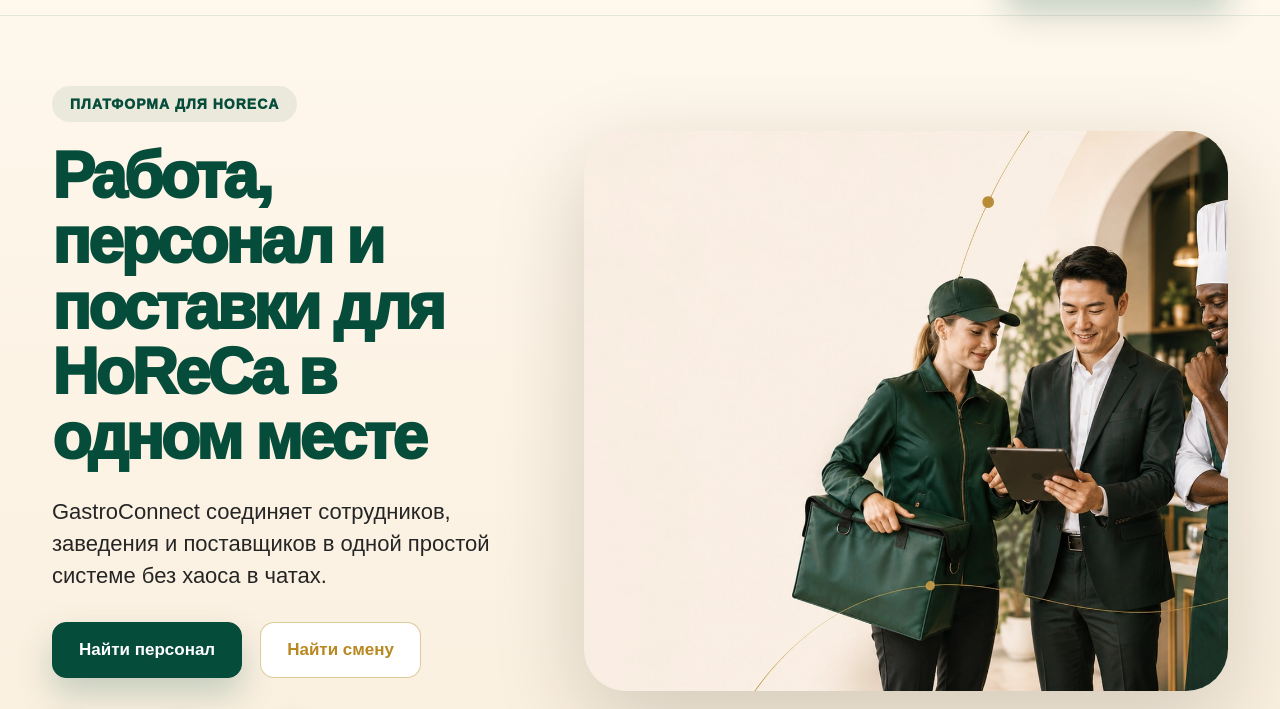
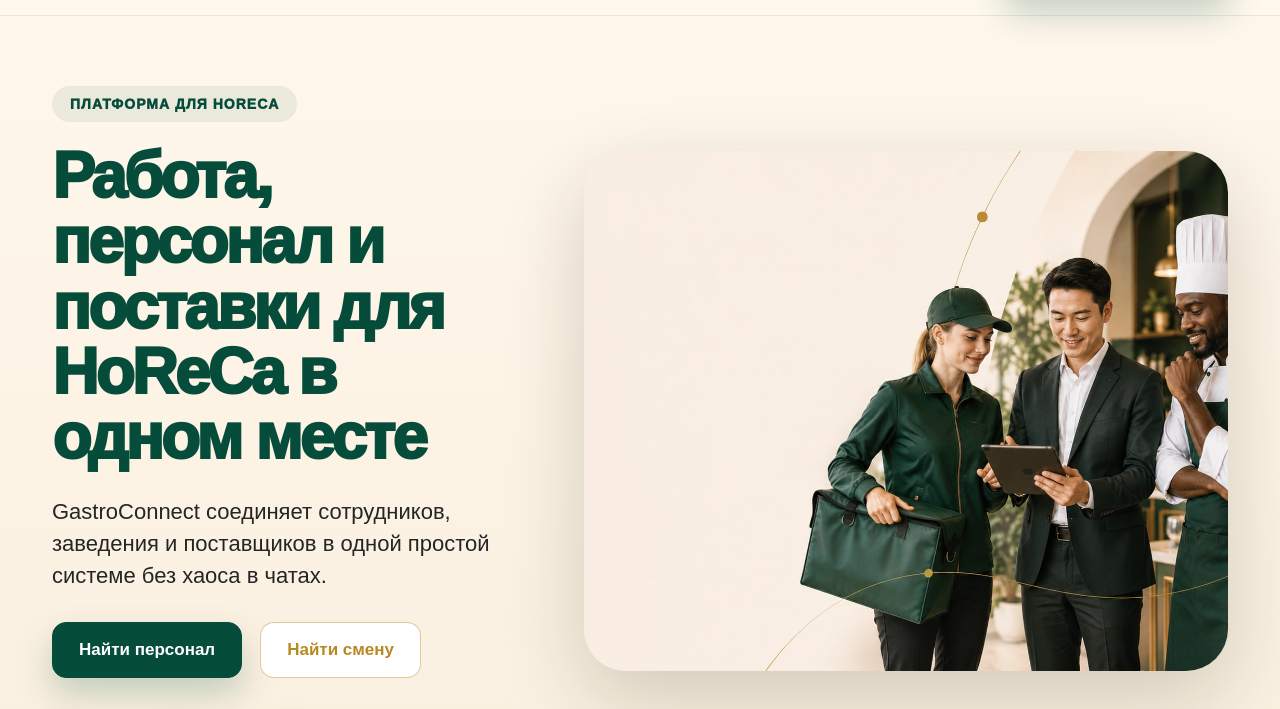
Before and after one commit to alikhanabakarov-cmyk/gastroconnect, a plain HTML site: page index.html in a window 1280 px wide. Shown: the part 76-785 px from the top of the page. Drawn offline with Linux system fonts and the light colour scheme.

Commit message:
Update style.css

```diff
--- a/style.css
+++ b/style.css
@@ -688,3 +688,58 @@ textarea:focus {
     max-height: none !important;
   }
 }
+/* FIX HERO IMAGES ALL PAGES 30.05 */
+
+.poster-visual,
+.hero-visual,
+.page-visual {
+  position: relative !important;
+  width: 100% !important;
+  min-height: 520px !important;
+  display: flex !important;
+  align-items: center !important;
+  justify-content: center !important;
+  overflow: visible !important;
+  background: transparent !important;
+}
+
+.poster-visual::before,
+.hero-visual::before,
+.page-visual::before {
+  display: none !important;
+  content: none !important;
+}
+
+.poster-visual img,
+.hero-visual img,
+.page-visual img,
+.poster-img,
+.hero-img {
+  display: block !important;
+  width: 100% !important;
+  max-width: 820px !important;
+  height: 520px !important;
+  object-fit: cover !important;
+  object-position: center !important;
+  border-radius: 42px !important;
+  box-shadow: 0 28px 80px rgba(35, 25, 10, 0.18) !important;
+  opacity: 1 !important;
+  visibility: visible !important;
+}
+
+@media (max-width: 1000px) {
+  .poster-visual,
+  .hero-visual,
+  .page-visual {
+    min-height: auto !important;
+  }
+
+  .poster-visual img,
+  .hero-visual img,
+  .page-visual img,
+  .poster-img,
+  .hero-img {
+    height: auto !important;
+    max-height: none !important;
+  }
+}
```
